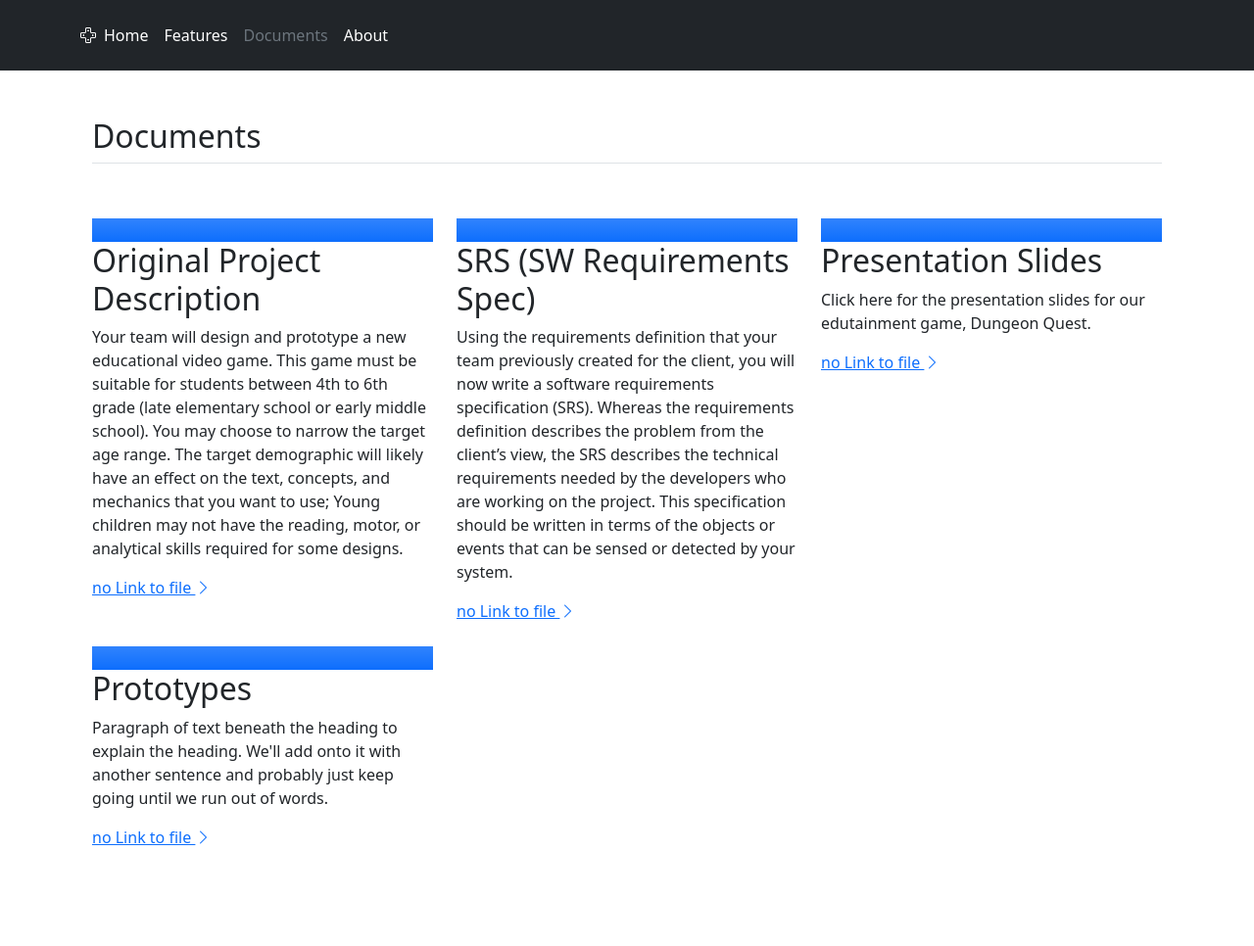
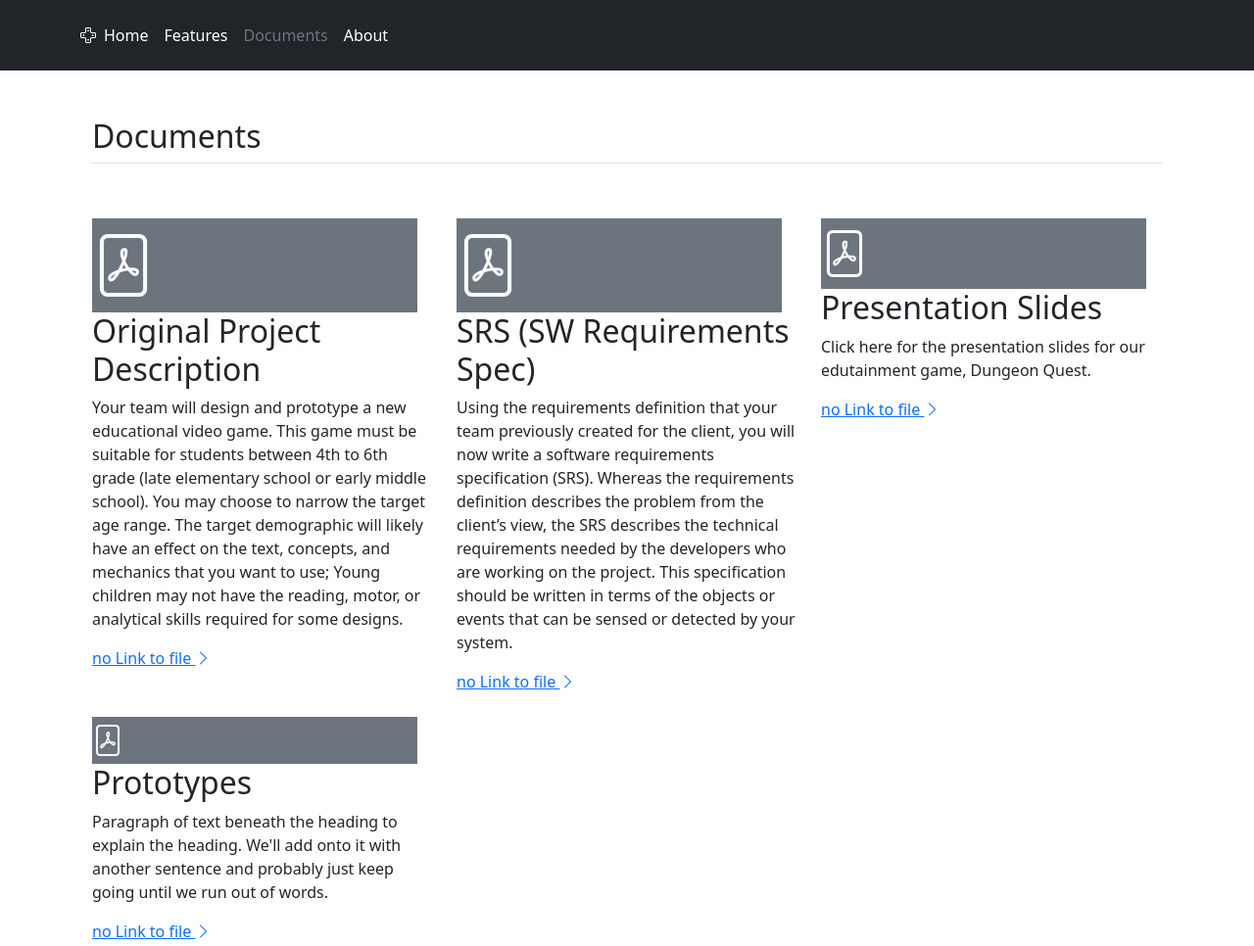
Before and after one commit to derricklor/SWEProject, a plain HTML site: page Website/documents.html in a window 1280 px wide. Shown: the top 966 px of the page at 98% size. Drawn offline with nearby package versions, Linux system fonts and the light colour scheme.

Commit message:
fixed images

```diff
--- a/Website/documents.html
+++ b/Website/documents.html
@@ -6,7 +6,8 @@
     <meta name="viewport" content="width=device-width, initial-scale=1">
 
     <!-- Bootstrap CSS -->
-    <link href="https://cdn.jsdelivr.net/npm/bootstrap@5.1.3/dist/css/bootstrap.min.css" rel="stylesheet" integrity="sha384-1BmE4kWBq78iYhFldvKuhfTAU6auU8tT94WrHftjDbrCEXSU1oBoqyl2QvZ6jIW3" crossorigin="anonymous">
+    <link href="https://cdn.jsdelivr.net/npm/bootstrap@5.1.3/dist/css/bootstrap.min.css"
+    rel="stylesheet" integrity="sha384-1BmE4kWBq78iYhFldvKuhfTAU6auU8tT94WrHftjDbrCEXSU1oBoqyl2QvZ6jIW3" crossorigin="anonymous">
     <link href="css/bootstrap-icons.css" rel="stylesheet">
     <title>Documents</title>
   </head>
@@ -36,8 +37,8 @@
     <h2 class="pb-2 border-bottom">Documents</h2>
     <div class="row g-4 py-5 row-cols-1 row-cols-lg-3">
       <div class="feature col">
-        <div class="feature-icon bg-primary bg-gradient">
-          <svg class="bi" width="1em" height="1em"><use xlink:href="#collection"></use></svg>
+        <div class="feature-icon bg-secondary text-light flex-shrink-0 me-3">
+          <i class="bi bi-file-pdf" style="font-size: 4em"></i>
         </div>
         <h2>Original Project Description</h2>
         <p>
@@ -51,9 +52,10 @@
           <i class="bi bi-chevron-right"></i>
         </a>
       </div>
+
       <div class="feature col">
-        <div class="feature-icon bg-primary bg-gradient">
-          <svg class="bi" width="1em" height="1em"><use xlink:href="#people-circle"></use></svg>
+        <div class="feature-icon bg-secondary text-light flex-shrink-0 me-3">
+          <i class="bi bi-file-pdf" style="font-size: 4em"></i>
         </div>
         <h2>SRS (SW Requirements Spec)</h2>
         <p>Using the requirements definition that your team previously created for the client, you will
@@ -67,8 +69,8 @@
         </a>
       </div>
       <div class="feature col">
-        <div class="feature-icon bg-primary bg-gradient">
-          <svg class="bi" width="1em" height="1em"><use xlink:href="#collection"></use></svg>
+        <div class="feature-icon bg-secondary text-light flex-shrink-0 me-3">
+          <i class="bi bi-file-pdf" style="font-size: 3em"></i>
         </div>
         <h2>Presentation Slides</h2>
         <p>
@@ -79,8 +81,8 @@
         </a>
       </div>
       <div class="feature col">
-        <div class="feature-icon bg-primary bg-gradient">
-          <svg class="bi" width="1em" height="1em"><use xlink:href="#toggles2"></use></svg>
+        <div class="feature-icon bg-secondary text-light flex-shrink-0 me-3">
+          <i class="bi bi-file-pdf" style="font-size: 2em"></i>
         </div>
         <h2>Prototypes</h2>
         <p>Paragraph of text beneath the heading to explain the heading. We'll add onto it with another sentence and probably just keep going until we run out of words.</p>
@@ -217,7 +219,8 @@
 </main>
 
     <!-- Option 1: Bootstrap Bundle with Popper -->
-    <script src="https://cdn.jsdelivr.net/npm/bootstrap@5.1.3/dist/js/bootstrap.bundle.min.js" integrity="sha384-ka7Sk0Gln4gmtz2MlQnikT1wXgYsOg+OMhuP+IlRH9sENBO0LRn5q+8nbTov4+1p" crossorigin="anonymous"></script>
+    <script src="https://cdn.jsdelivr.net/npm/bootstrap@5.1.3/dist/js/bootstrap.bundle.min.js"
+    integrity="sha384-ka7Sk0Gln4gmtz2MlQnikT1wXgYsOg+OMhuP+IlRH9sENBO0LRn5q+8nbTov4+1p" crossorigin="anonymous"></script>
 
   </body>
 </html>
```
Also changed, not shown: Website/about.html (+10 -5 lines).
